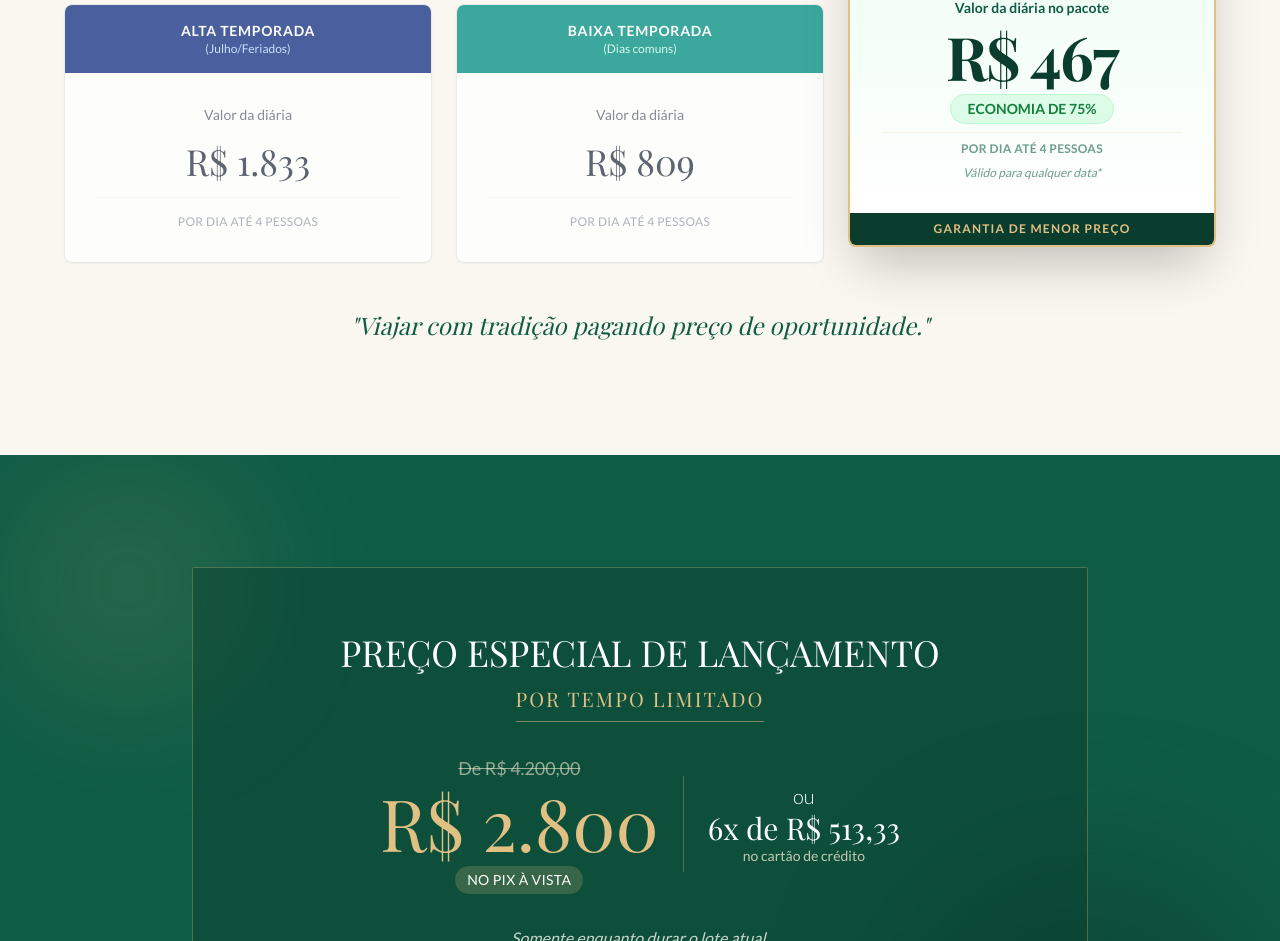
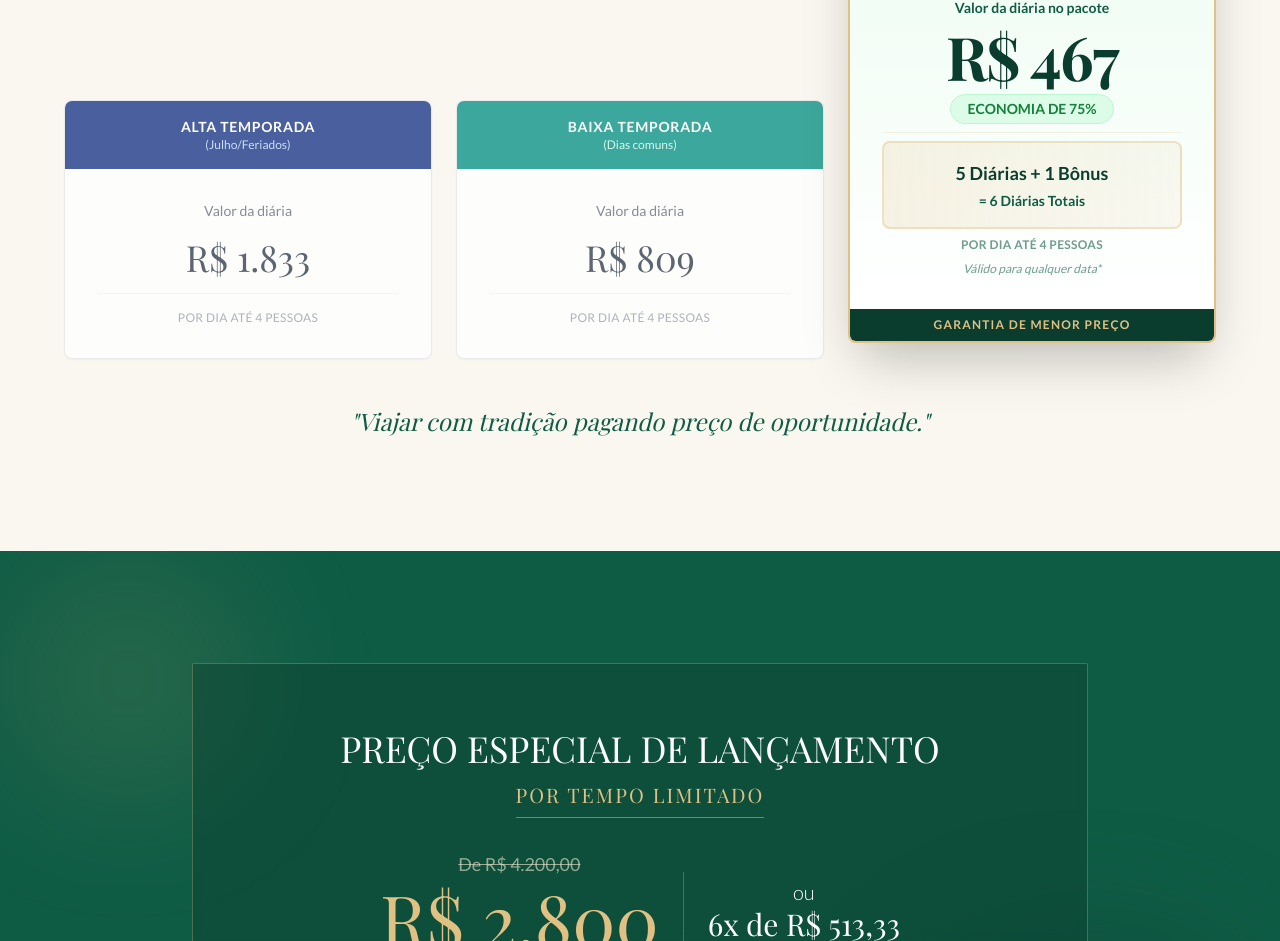
Before and after one commit to geraldo-solar/Solar-sem-Limites, a React (Vite) app: page / in a window 1280 px wide. Shown: the part 3167-4108 px from the top of the page. Built offline with nearby package versions, Linux system fonts and the light colour scheme; a web font is replaced by a local one.

Commit message:
feat: adicionar destaque visual para 5 diárias + 1 bônus na seção de preço

```diff
--- a/App.tsx
+++ b/App.tsx
@@ -252,6 +252,13 @@ const App: React.FC = () => {
                 </div>
 
                 <div className="w-full h-px bg-solar-gold/20 my-6"></div>
+
+                {/* Destaque 5+1 */}
+                <div className="bg-gradient-to-r from-solar-gold/20 to-solar-gold/10 border-2 border-solar-gold/40 rounded-lg p-4 mb-4">
+                  <p className="text-solar-deep font-bold text-lg mb-1">5 Diárias + 1 Bônus</p>
+                  <p className="text-solar-amazon text-sm font-semibold">= 6 Diárias Totais</p>
+                </div>
+
                 <p className="text-xs text-solar-amazon/60 uppercase tracking-wide font-bold">Por dia até 4 pessoas</p>
                 <p className="text-xs text-solar-amazon/60 italic mt-1">Válido para qualquer data*</p>
               </div>
```
